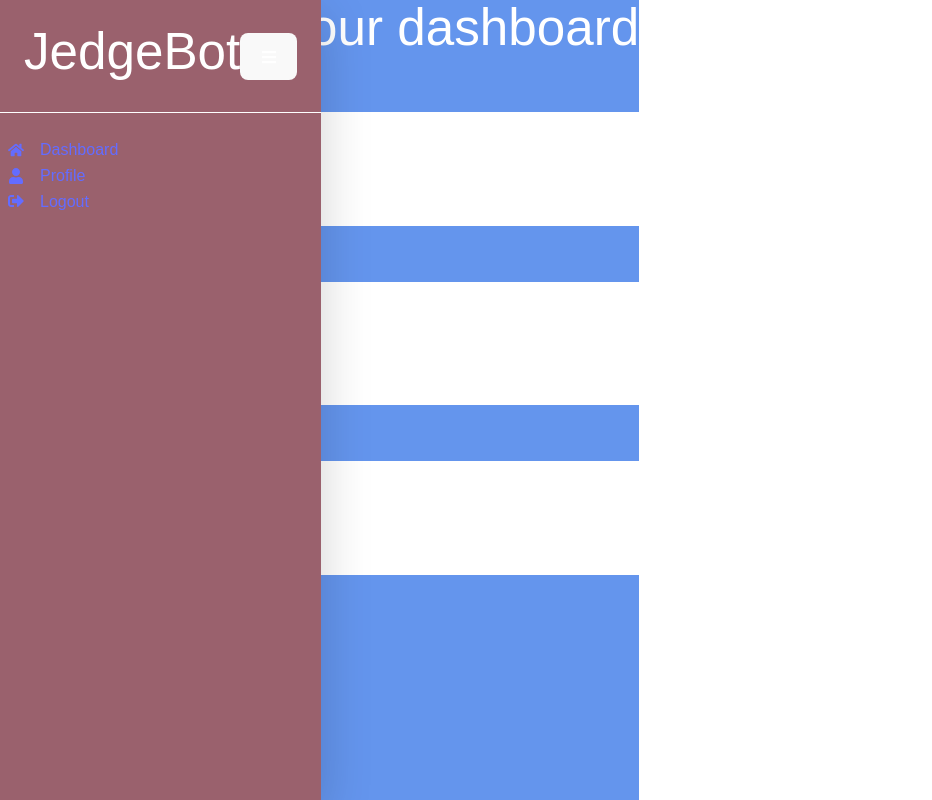
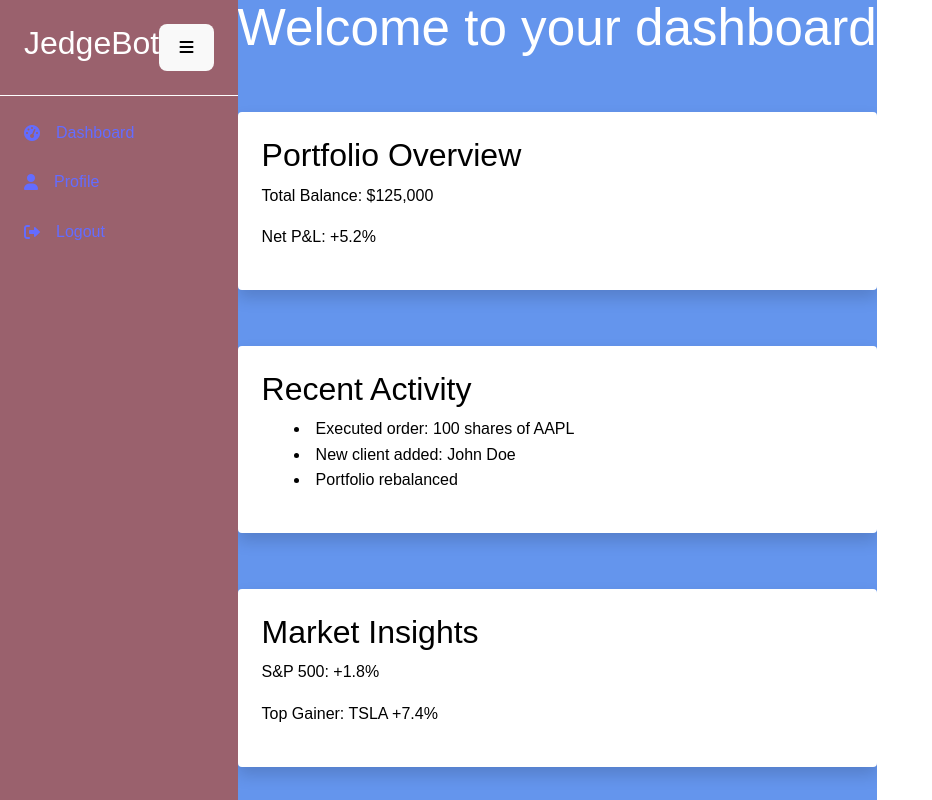
Before and after one commit to 512jay/JedgeBot, a React (Vite) app in the folder frontend/: page /dashboard in a window 1280 px wide. Shown: the whole page, without its empty margins (0-932 px from the left). Built offline with nearby package versions, Linux system fonts and the light colour scheme.

Commit message:
refactor(layout): rebuild dashboard and sidebar using only MDB + Tailwind with clean layout and consistent color scheme

```diff
--- a/frontend/src/components/layout/Sidebar.jsx
+++ b/frontend/src/components/layout/Sidebar.jsx
@@ -1,37 +1,36 @@
 // /frontend/components/layout/Sidebar.jsx
 import React, { useState } from "react";
-import { FaBars, FaHome, FaUser, FaSignOutAlt } from "react-icons/fa";
+import { MDBIcon } from "mdb-react-ui-kit";
 import { Link } from "react-router-dom";
-import { MDBIcon } from "mdb-react-ui-kit";
 
 const Sidebar = () => {
   const [collapsed, setCollapsed] = useState(false);
-
-  const toggleSidebar = () => setCollapsed(prev => !prev);
+  const toggleSidebar = () => setCollapsed(!collapsed);
 
   return (
     <div
-      className={`h-screen bg-mutedRose text-white transition-all duration-300 ${
-        collapsed ? 'w-16' : 'w-64'
-      } flex flex-col shadow-lg fixed left-0 top-0 z-10`}
+      className={`h-full bg-mutedRose text-white transition-all duration-300 flex flex-col ${
+        collapsed ? "w-16" : "w-64"
+      }`}
     >
-      <div className="flex items-center justify-between p-4 border-b border-white/10">
-        {!collapsed && <h1 className="text-xl font-bold">JedgeBot</h1>}
+      <div className="flex items-center justify-between p-4 border-b border-white/20">
+        {!collapsed && <h2 className="text-xl font-bold">JedgeBot</h2>}
         <button onClick={toggleSidebar}>
-          <FaBars className="text-white" />
+          <MDBIcon fas icon="bars" />
         </button>
       </div>
-      <nav className="flex-1 px-2 pt-4 space-y-4">
+
+      <nav className="flex-1 flex flex-col gap-4 p-4">
         <Link to="/dashboard" className="flex items-center gap-3 hover:text-gray-300">
-          <FaHome />
+          <MDBIcon fas icon="tachometer-alt" />
           {!collapsed && <span>Dashboard</span>}
         </Link>
         <Link to="/profile" className="flex items-center gap-3 hover:text-gray-300">
-          <FaUser />
+          <MDBIcon fas icon="user" />
           {!collapsed && <span>Profile</span>}
         </Link>
         <Link to="/logout" className="flex items-center gap-3 hover:text-gray-300">
-          <FaSignOutAlt />
+          <MDBIcon fas icon="sign-out-alt" />
           {!collapsed && <span>Logout</span>}
         </Link>
       </nav>
--- a/frontend/src/pages/Dashboard.jsx
+++ b/frontend/src/pages/Dashboard.jsx
@@ -1,35 +1,36 @@
 // /frontend/pages/Dashboard.jsx
-// Dashboard layout with left sidebar and cornflower blue main area
 import React from "react";
 import Sidebar from "../components/layout/Sidebar";
+import { MDBContainer } from "mdb-react-ui-kit";
 
 const Dashboard = () => {
   return (
-    <div className="flex h-screen">
+    <div className="flex h-screen overflow-hidden">
       <Sidebar />
-      <main className="flex-1 overflow-auto p-8 transition-all duration-300 bg-cornflowerBlue ml-16 md:ml-64">
-        <h1 className="text-4xl font-semibold mb-6 text-white">Welcome to your dashboard</h1>
 
-        <div className="bg-white rounded-lg shadow-md p-6 mb-6">
+      <main className="flex-1 overflow-y-auto bg-cornflowerBlue p-6 text-white">
+        <h1 className="text-4xl font-bold mb-6">Welcome to your dashboard</h1>
+
+        <MDBContainer className="bg-white text-black rounded shadow p-4 mb-6">
           <h2 className="text-xl font-semibold mb-2">Portfolio Overview</h2>
           <p>Total Balance: $125,000</p>
           <p>Net P&L: +5.2%</p>
-        </div>
+        </MDBContainer>
 
-        <div className="bg-white rounded-lg shadow-md p-6 mb-6">
+        <MDBContainer className="bg-white text-black rounded shadow p-4 mb-6">
           <h2 className="text-xl font-semibold mb-2">Recent Activity</h2>
           <ul className="list-disc list-inside">
             <li>Executed order: 100 shares of AAPL</li>
             <li>New client added: John Doe</li>
             <li>Portfolio rebalanced</li>
           </ul>
-        </div>
+        </MDBContainer>
 
-        <div className="bg-white rounded-lg shadow-md p-6">
+        <MDBContainer className="bg-white text-black rounded shadow p-4">
           <h2 className="text-xl font-semibold mb-2">Market Insights</h2>
           <p>S&P 500: +1.8%</p>
           <p>Top Gainer: TSLA +7.4%</p>
-        </div>
+        </MDBContainer>
       </main>
     </div>
   );
```
